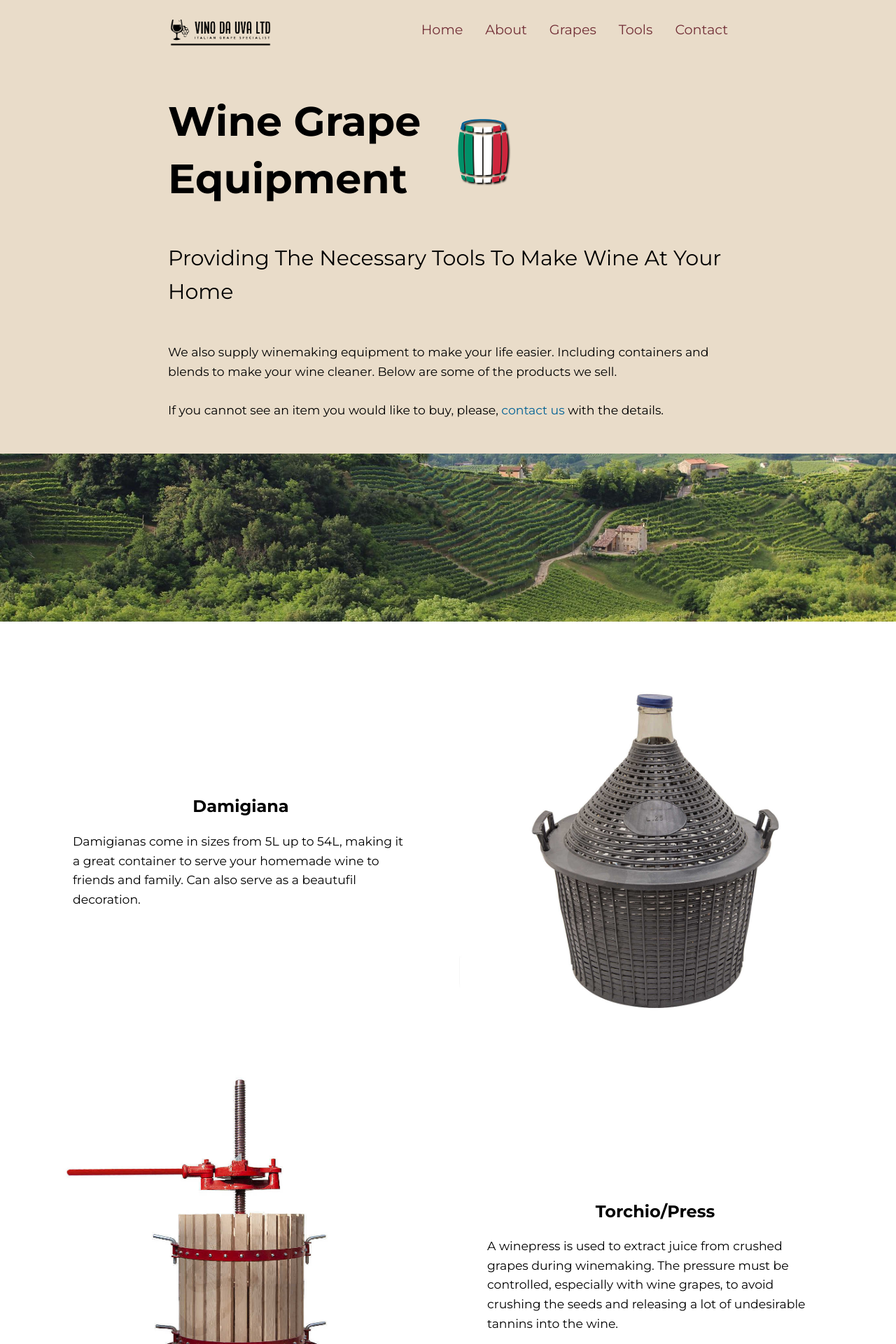
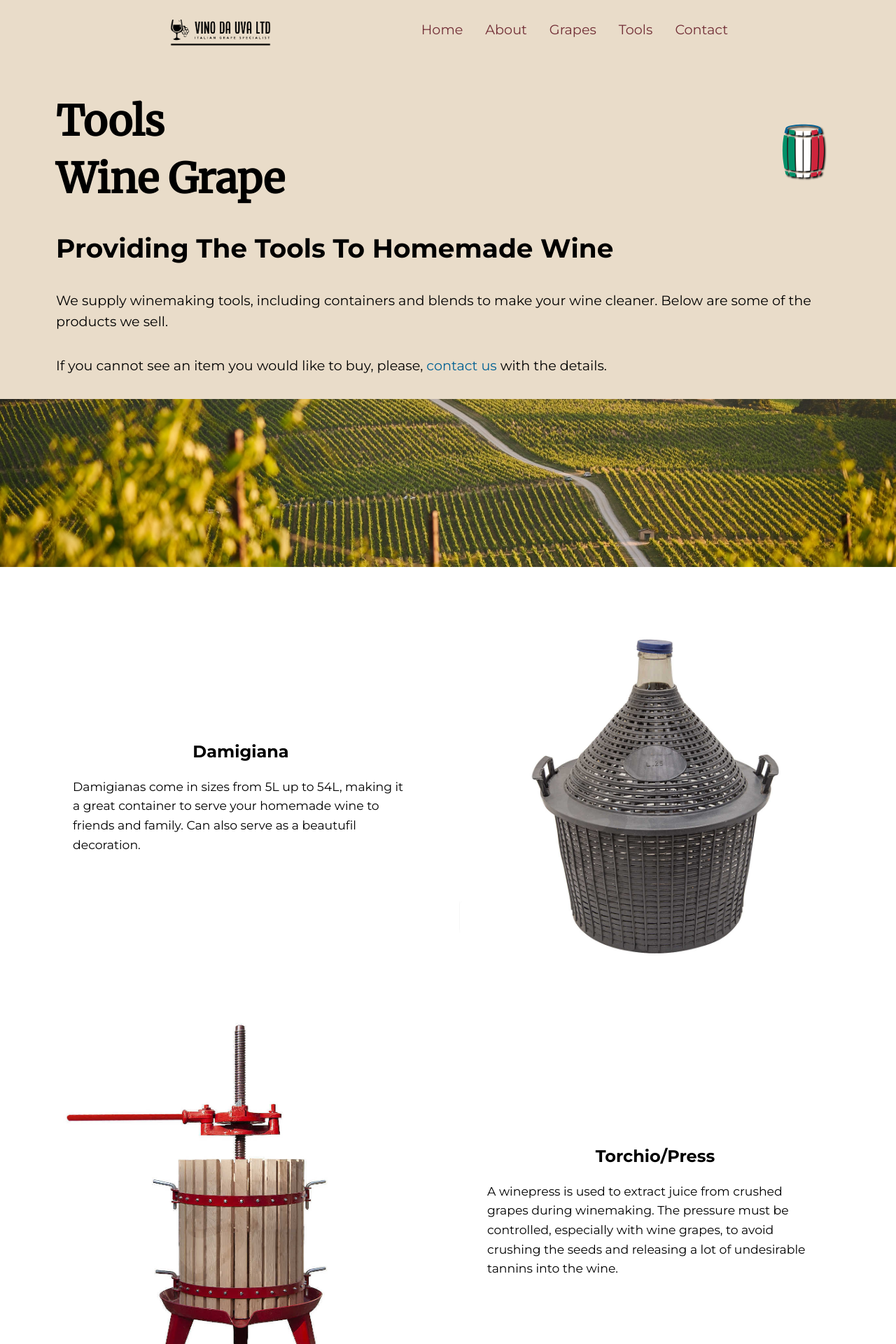
Before and after one commit to GG1982/vina-da-uva, a Jekyll site: the page built from equipment.html, in a window 1280 px wide. Shown: the top 1920 px of the page at 70% size. Built offline with Jekyll 4.4.1, drawn with Linux system fonts in a browser that asks for light colours.

Commit message:
update secondary pages style

```diff
--- a/_includes/header.html
+++ b/_includes/header.html
@@ -34,11 +34,11 @@
             </a>
 
             <ul class="nav__list font--1 capitalize">
-                <li class="nav__item"><a href="#home" class="nav__link">Home</a></li>
-                <li class="nav__item"><a href="#services" class="nav__link">About</a></li>
-                <li class="nav__item"><a href="#work" class="nav__link">grapes</a></li>
-                <li class="nav__item"><a href="#work" class="nav__link">tools</a></li>
-                <li class="nav__item"><a href="#about" class="nav__link">contact</a></li>
+                <li class="nav__item"><a href="https://gg1982.github.io/vina-da-uva/" class="nav__link">Home</a></li>
+                <li class="nav__item"><a href="https://gg1982.github.io/vina-da-uva/#about-us" class="nav__link">About</a></li>
+                <li class="nav__item"><a href="https://gg1982.github.io/vina-da-uva/grapes" class="nav__link">grapes</a></li>
+                <li class="nav__item"><a href="https://gg1982.github.io/vina-da-uva/equipment.html" class="nav__link">tools</a></li>
+                <li class="nav__item"><a href="https://gg1982.github.io/vina-da-uva/#contact" class="nav__link">contact</a></li>
             </ul>
         </nav>
     </section>
--- a/_sass/global.scss
+++ b/_sass/global.scss
@@ -2,6 +2,7 @@
 h1 {
     font-size: var(--step-5);
     line-height: 1.4;
+    font-family: $titleFont;
 }
 h2 {
     font-size: var(--step-4);
--- a/_sass/main.scss
+++ b/_sass/main.scss
@@ -30,6 +30,8 @@ body {
   --min-width-l: min(100% - 1rem, 105em, 95vw);
   --min-width-m: min(100% - 1rem, 90em, 90vw);
   --min-width-s: min(100% - 1rem, 50em, 90vw);
+
+  --min-width-pages: min(100% - 1rem, 70em, 90vw);
   --min-width-media: min(100%, 50em);
 
 
@@ -188,7 +190,7 @@ a:focus {
 }
 
 
-@media screen and (max-width: 600px) {
+@media screen and (max-width: 650px) {
 
   .header {
     padding: 1rem 0 2rem;
@@ -214,6 +216,11 @@ a:focus {
 
   .nav__item {
     text-align: center;
+  }
+
+  .nav__link {
+    display: flex;
+    justify-content: center;
   }
 
   .nav__list.active {
@@ -413,21 +420,41 @@ a:focus {
 }
 
 
-// Pages
+// Secondary Pages
 
-.heading {
+.page {
   display: flex;
   flex-direction: column;
-  gap: 3rem;
-  width: var(--min-width-s);
+  width: var(--min-width-pages);
   margin-inline: auto;
+  gap: 2rem;
+  padding-bottom: 2rem;
+}
+.page h1 {
+  font-size: var(--step-4);
+  text-transform: capitalize;
+}
+.page h2 {
+  font-size: var(--step-2);
+  text-transform: capitalize;
+}
+
+.page > p {
+  font-size: var(--step--1);
 }
 
 
-.heading__title {
+.page__title {
   display: flex;
   align-items: center;
+  justify-content: space-between;
   gap: 2rem;
+}
+
+.page__img {
+  width: 100px;
+  height: auto;
+  filter: drop-shadow(2px 2px 1px #000);
 }
 
 .grape__img {
@@ -435,24 +462,20 @@ a:focus {
   height: var(--img-height);
 }
 
-.equipment__img {
-  background-image: url(../../assets/images/winegrape1.jpg);
+.tools__img {
+  background-image: url(../../assets/images/vineyard2.jpg);
   height: var(--img-height);
 }
 
-.heading__img {
-  width: 120px;
-  height: auto;
-  filter: drop-shadow(2px 2px 1px #000);
-}
+
 
 @media screen and (max-width: 550px) {
-  .heading__title {
+  .page__title {
     flex-direction: column;
     // align-items: flex-start;
   }
 
-  .heading__title > img {
+  .page__title > img {
     display: inline-block;
     text-align: center;
   }
--- a/equipment.html
+++ b/equipment.html
@@ -1,32 +1,32 @@
 ---
 layout: default
 brand: Vino da Uva
-title: Wine Grape Equipment
-slogan: providing the necessary tools to make wine at your home
+title: Wine Grape tools
+slogan: providing the tools to homemade wine
 ---
 
-<main>
+
 <section>
+    <div class="site-con padding-t-3">
+        <div class="page">
+            <div class="page__title">
+                <h1>tools<span class="block">wine grape</span></h1>
+                <img class="page__img" src="assets/images/wine-barrel-svg2.svg" alt="">
+            </div>
+            <h2 class="capitalize font-1">{{ page.slogan }}</h2>
+            <p>
+            We supply winemaking tools, including containers and blends to make your wine cleaner.
+            Below are some of the products we sell.</p>
+            <p>
+            If you cannot see an item you would like to buy, please, <a href="https://gg1982.github.io/vina-da-uva/#contact">contact
+            us</a> with the details.
+            </p>
+        </div>
+        <div class="tools__img back"></div>
+    </div>
+</section>
 
-            <div class="site-con padding-t-3">
-                <div class="heading">
-
-                    <div class="heading__title">
-                        <h1 class="capitalize font-4">wine grape <span class="block">equipment</span></h1>
-                        <img class="heading__img" src="assets/images/wine-barrel-svg2.svg" alt="">
-                    </div>
-
-                    <p class="capitalize font-1">{{ page.slogan }}</p>
-                    <p class="max-width-60">
-                    We also supply winemaking equipment to make your life easier. Including containers and blends to make your wine cleaner.
-                    Below are some of the products we sell. <br><br>
-                    If you cannot see an item you would like to buy, please, <a href="https://gg1982.github.io/vina-da-uva/#contact">contact us</a> with the details.
-                    <p>
-                </div>
-
-                <div class="grape__img back"></div>
-            </div>
-
+<main class="padding-b-3">
     <div class="grid-altcol-2 gap-2 grid-items-center width-m padding-block-3 mx-auto">
 
     <div class="grid-item mx-auto flex-col gap-1 max-width-30">
@@ -50,14 +50,10 @@ slogan: providing the necessary tools to make wine at your home
     </div>
     <img src="assets/images/wine-crusher.jpg" alt="" loading="lazy" class="grid-item">
 
-
-
     <div class="grid-item mx-auto flex-col gap-1 max-width-30">
         <h4 class="grid-item capitalize font-0 text-center">Steel container</h4>
         <p class="grid-alt-col__body mx-auto">Stainless steel containers are a popular choice amongst wine producers. It is straightforward to maintain and clean, lasts a long time and is easy to keep at the correct temperature.</p>
     </div>
     <img src="assets/images/steel-container.jpg" alt="" loading="lazy" class="grid-item">
     </div>
-
-    </section>
 </main>
```
Also changed, not shown: grapes.html (+16 -14 lines), 7 other files. Lines whose indentation alone changed are shown as unchanged.
